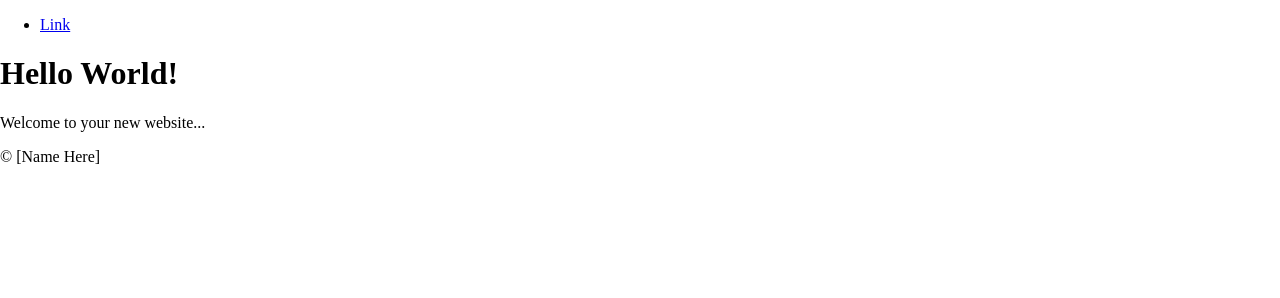
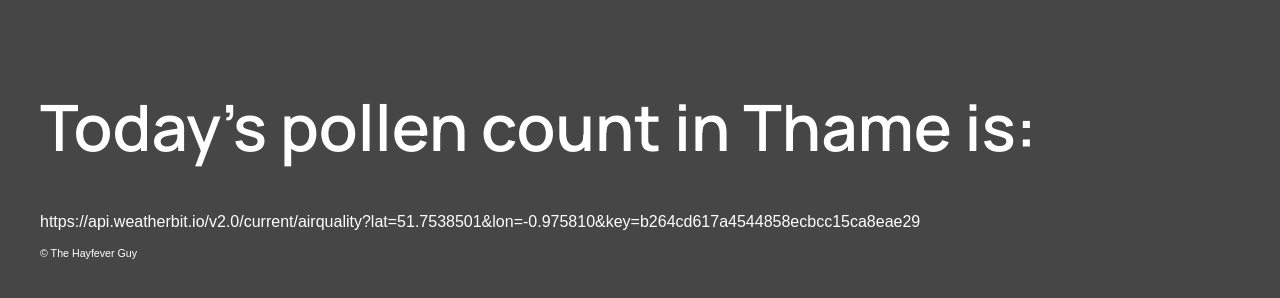
Before and after one commit to nickfrancis/Pollen, a website: page src/index.html in a window 1280 px wide. Drawn offline with nearby package versions, Linux system fonts and the light colour scheme.

Commit message:
basic styling

```diff
--- a/src/css/style.css
+++ b/src/css/style.css
@@ -1,7 +1,7 @@
 html,
 body {
-	padding: 0;
-	margin: 0;
+	padding: 10px;
+	margin: 10px;
 	position: relative;
 }
 
@@ -9,4 +9,19 @@ html {
 }
 
 body {
+	color: white;
+	background: #464646	;
 }
+
+h1 {
+	font-family: 'Manrope', sans-serif;
+	font-size: 48pt;
+}
+
+p{
+	font-family: 'Robot', sans-serif;
+}
+
+footer {
+	font-size: 8pt;
+}
--- a/src/index.html
+++ b/src/index.html
@@ -8,12 +8,14 @@
 	<meta name="format-detection" content="telephone=no" />
 	<meta name="viewport" content="width=device-width, initial-scale=1">
 	<link rel="stylesheet" href="/css/style.css">
+
+<link href="https://fonts.googleapis.com/css2?family=Manrope:wght@600&family=Roboto&display=swap" rel="stylesheet">
 </head>
 <body>
 
 <header>
 
-  <nav>
+  <!-- <nav>
 
     <ul>
       <li>
@@ -21,21 +23,21 @@
       </li>
     </ul>
 
-  </nav>
+  </nav> -->
 
 </header>
 
 <main>
 
-<h1>Hello World!</h1>
+<h1>Today's pollen count in Thame is:</h1>
 
-<p>Welcome to your new website...</p>
+<p>https://api.weatherbit.io/v2.0/current/airquality?lat=51.7538501&lon=-0.975810&key=b264cd617a4544858ecbcc15ca8eae29</p>
 
 </main>
 
 <footer>
 
-  <p>&copy; [Name Here]</p>
+  <p>&copy; The Hayfever Guy</p>
 
 </footer>
 
```
